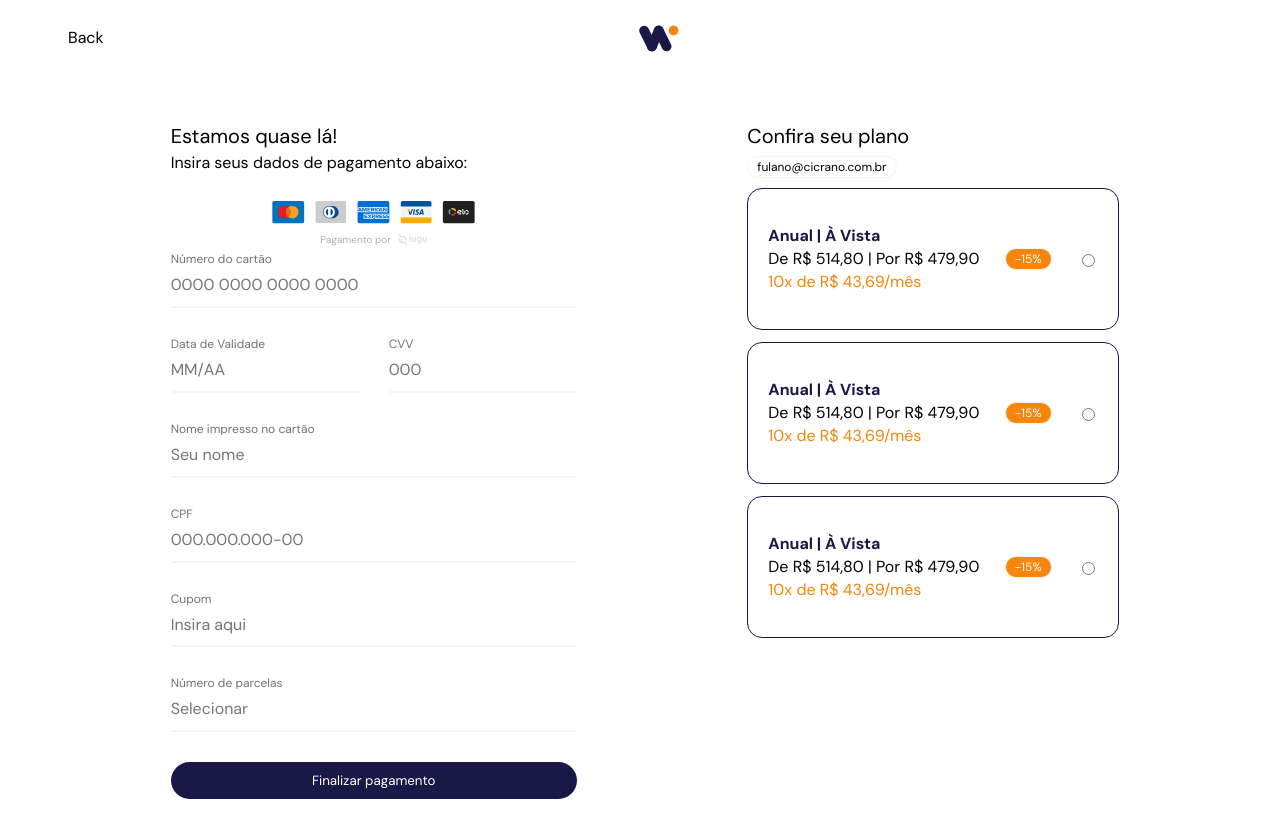
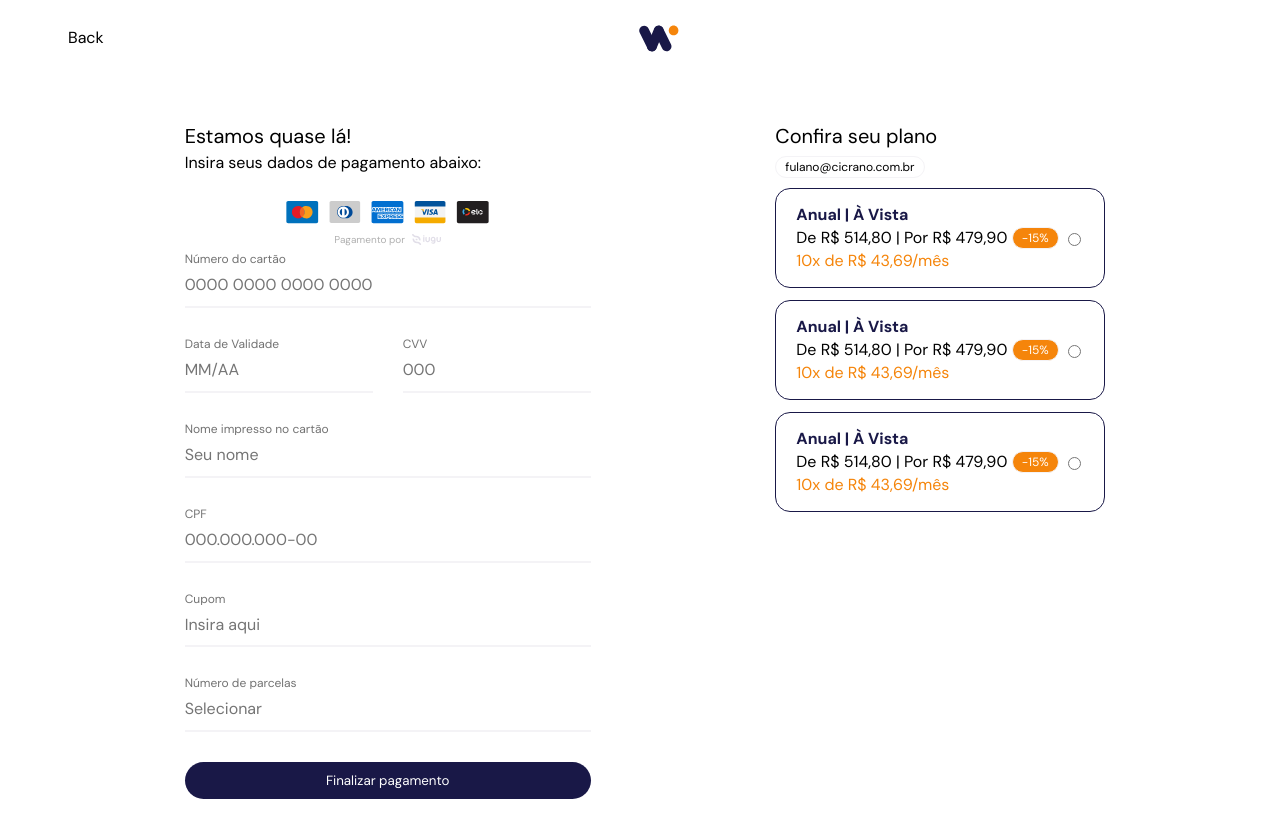
Before and after one commit to luisdourado33/checkout-app, a React (Vite) app: page / in a window 1280 px wide. Shown: the top 838 px of the page. Built offline with nearby package versions, Linux system fonts and the light colour scheme.

Commit message:
fix: adjust root css

```diff
--- a/index.css
+++ b/index.css
@@ -134,5 +134,6 @@ table {
 }
 
 *, *::after, *::before {
+  box-sizing: border-box;
   font-family: 'DM Sans', sans-serif;
 }
--- a/src/providers/theme/globalStyles.config.ts
+++ b/src/providers/theme/globalStyles.config.ts
@@ -16,10 +16,7 @@ export const GlobalStyle = createGlobalStyle`
   }
 
   html, body {
-    width: 100%;
-    height: 100%;
     margin: 0;
     padding: 0;
-    // font-family: 'DM Sans', sans-serif;
   }
 `;
```
